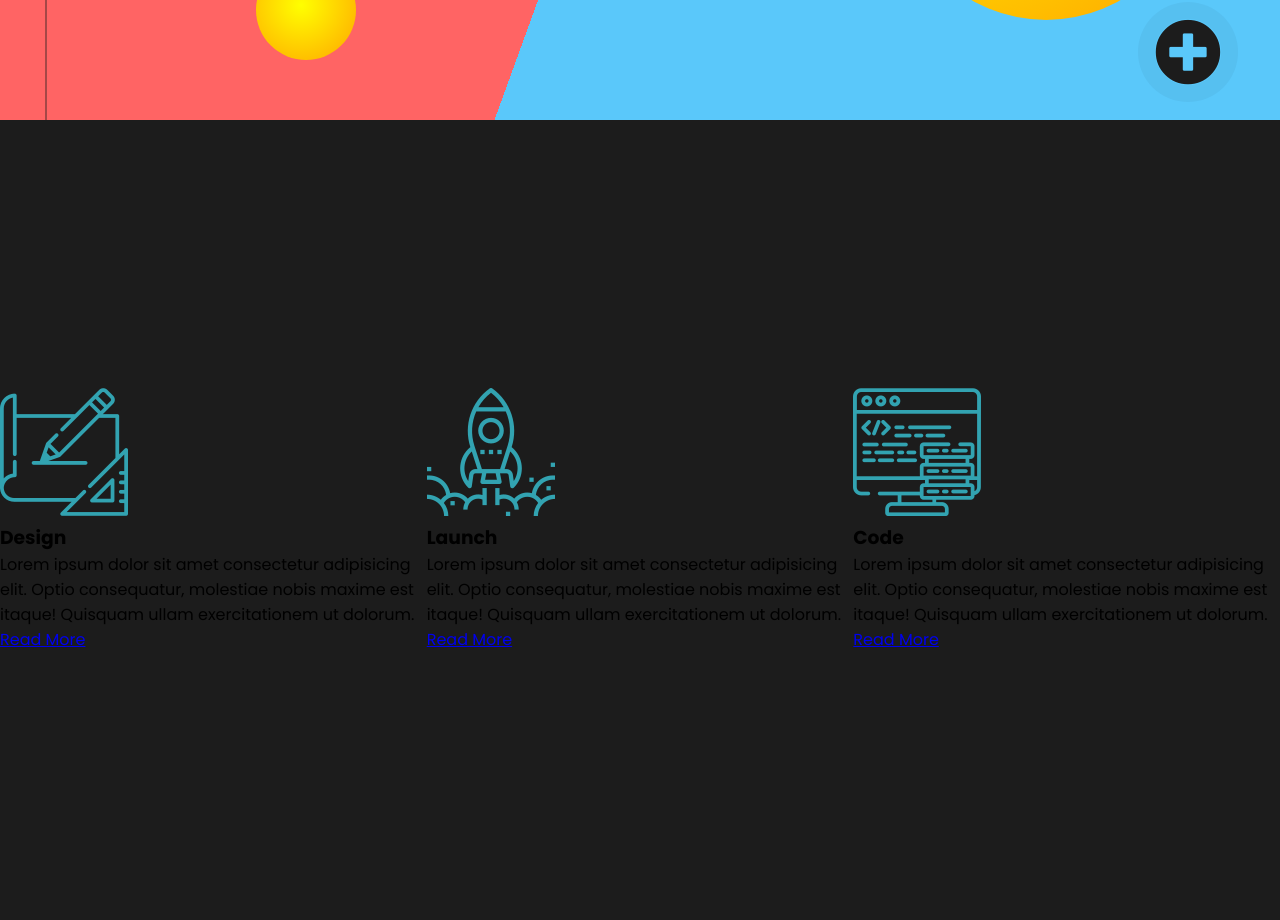
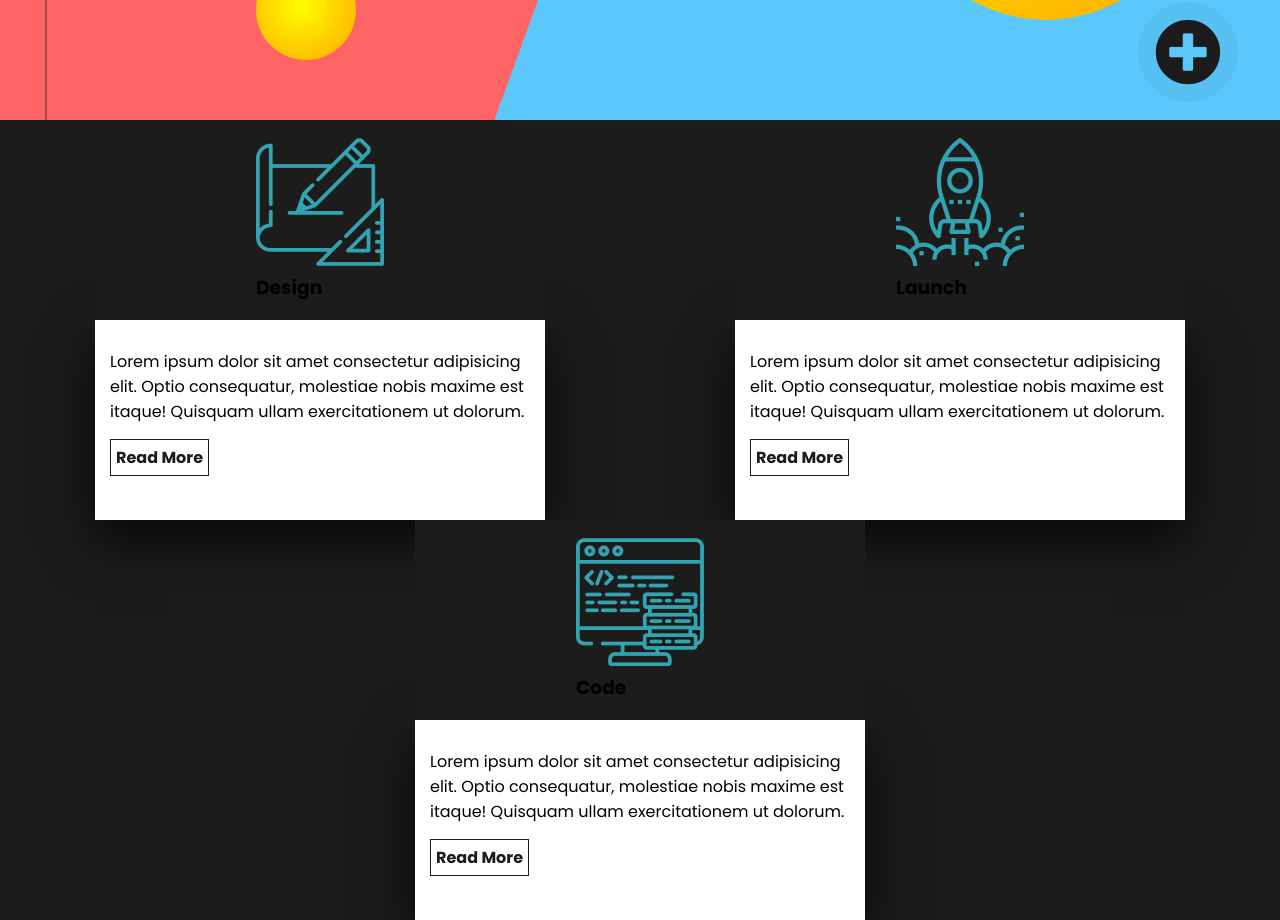
Before and after one commit to jamiev03/Angled-BG-landing-page, a plain HTML site: page index.html in a window 1280 px wide. Shown: the part 680-1600 px from the top of the page. Drawn offline with Linux system fonts and the light colour scheme.

Commit message:
card edits and positioning

```diff
--- a/style.css
+++ b/style.css
@@ -102,8 +102,52 @@ ul li a:hover {
       max-width:100%;
       background-color: #1c1c1c;
       display: flex;
+      justify-content: space-around;
+      align-items: center;
+      flex-wrap: wrap;
+  }
+  .projects .card {
+      position: relative;
+  }
+  .projects .card .face {
+      width: 450px;
+      height: 200px;
+      transition: 0.5s;
+  }
+  .projects .card .face.face1 {
+      position: relative;
+      background-color: #1c1c1c;
+      display: flex;
       justify-content: center;
       align-items: center;
+      z-index: 1;
+  }
+  .projects .card .face.face2 {
+      position: relative;
+      background-color: #fff;
+      display: flex;
+      justify-content: center;
+      align-items: center;
+      padding: 15px;
+      box-sizing: border-box;
+      box-shadow: 0 20px 50px rgba(0,0,0,0.8);
+  }
+  .projects .card .face.face2 .content p {
+      margin: 0;
+      padding: 0;
+  }
+  .projects .card .face.face2 .content a {
+      margin: 15px 0 15px 0;
+      display: inline-block;
+      text-decoration: none;
+      font-weight: 700;
+      color: #1c1c1c;
+      padding: 5px;
+      border: 1px solid #1c1c1c;
+}
+  .projects .card .face.face2 .content a:hover {
+      background-color: #1c1c1c;
+      color: #fff;
   }
   .circle {
       position: absolute;
```
